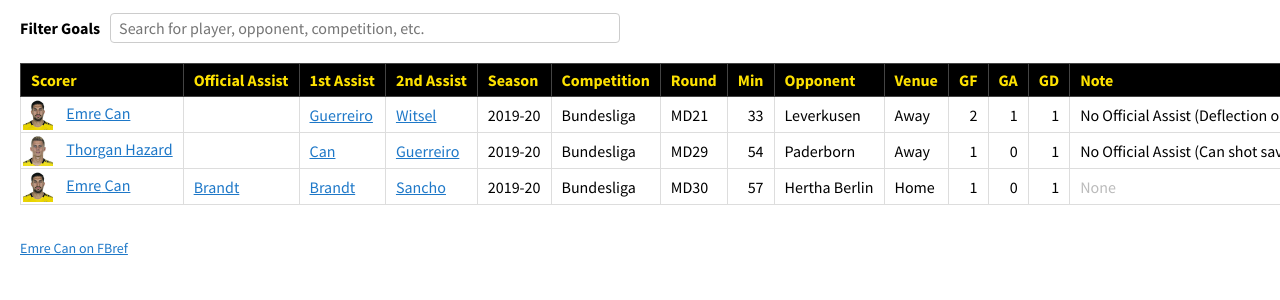
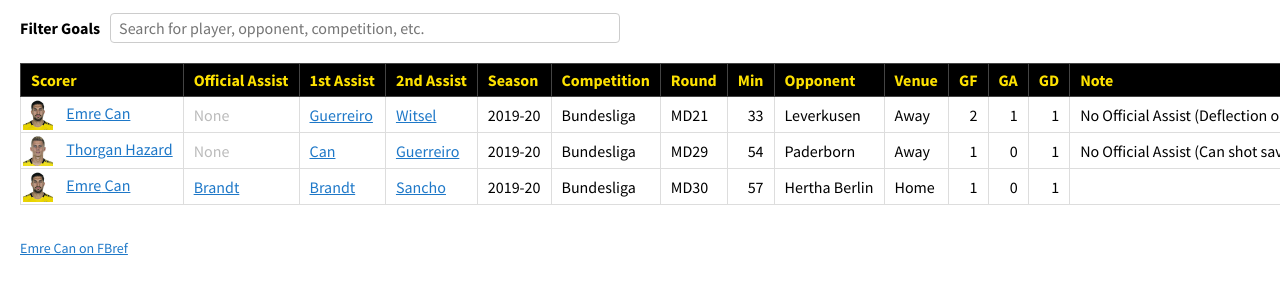
Before and after one commit to adarowski/bvb, a Jekyll site: the page built from can.html, in a window 1280 px wide. Shown: the part 731-1031 px from the top of the page. Built offline with Jekyll 4.4.1, drawn with Linux system fonts in a browser that asks for light colours.

Commit message:
Fix empty cells on player goals table

```diff
--- a/_includes/player-goals.html
+++ b/_includes/player-goals.html
@@ -36,9 +36,9 @@
                 <span class="hide-on-small">{{ goal.scorer_first }}</span> {{ goal.scorer_last }}
               </a>
             </td>
-            <td class="left"><a href="{{ goal.id_assist_official }}">{{ goal.assist_official }}</a></td>
-            <td class="left"><a href="{{ goal.id_assist_1st }}">{{ goal.assist_1st }}</a></td>
-            <td class="left"><a href="{{ goal.id_assist_2nd }}">{{ goal.assist_2nd }}</a></td>
+            <td class="left">{% if goal.id_assist_official != nil %}<a href="{{ goal.id_assist_official }}">{{ goal.assist_official }}</a>{% endif %}</td>
+            <td class="left">{% if goal.id_assist_1st != nil %}<a href="{{ goal.id_assist_1st }}">{{ goal.assist_1st }}</a>{% endif %}</td>
+            <td class="left">{% if goal.id_assist_2nd != nil %}<a href="{{ goal.id_assist_2nd }}">{{ goal.assist_2nd }}</a>{% endif %}</td>
             <td class="left">{{ goal.season }}</td>
             <td class="left">{{ goal.comp }}</td>
             <td class="left" data-sort="{{ goal.round_alt }}">{{ goal.round }}</td>
@@ -48,7 +48,7 @@
             <td class="right">{{ goal.gf }}</td>
             <td class="right">{{ goal.ga }}</td>
             <td class="right">{{ goal.gd }}</td>
-            <td class="left">{{ goal.note }}</td>
+            <td class="left"><span>{{ goal.note }}</span></td>
           </tr>
         {% endif %}
       {% endfor %}
@@ -62,9 +62,9 @@
                 <span class="hide-on-small">{{ goal.scorer_first }}</span> {{ goal.scorer_last }}
               </a>
             </td>
-            <td class="left"><a href="{{ goal.id_assist_official }}">{{ goal.assist_official }}</a></td>
-            <td class="left"><a href="{{ goal.id_assist_1st }}">{{ goal.assist_1st }}</a></td>
-            <td class="left"><a href="{{ goal.id_assist_2nd }}">{{ goal.assist_2nd }}</a></td>
+            <td class="left">{% if goal.id_assist_official != nil %}<a href="{{ goal.id_assist_official }}">{{ goal.assist_official }}</a>{% endif %}</td>
+            <td class="left">{% if goal.id_assist_1st != nil %}<a href="{{ goal.id_assist_1st }}">{{ goal.assist_1st }}</a>{% endif %}</td>
+            <td class="left">{% if goal.id_assist_2nd != nil %}<a href="{{ goal.id_assist_2nd }}">{{ goal.assist_2nd }}</a>{% endif %}</td>
             <td class="left">{{ goal.season }}</td>
             <td class="left">{{ goal.comp }}</td>
             <td class="left" data-sort="{{ goal.round_alt }}">{{ goal.round }}</td>
@@ -74,7 +74,7 @@
             <td class="right">{{ goal.gf }}</td>
             <td class="right">{{ goal.ga }}</td>
             <td class="right">{{ goal.gd }}</td>
-            <td class="left">{{ goal.note }}</td>
+            <td class="left"><span>{{ goal.note }}</span></td>
           </tr>
         {% endif %}
       {% endfor %}
```
